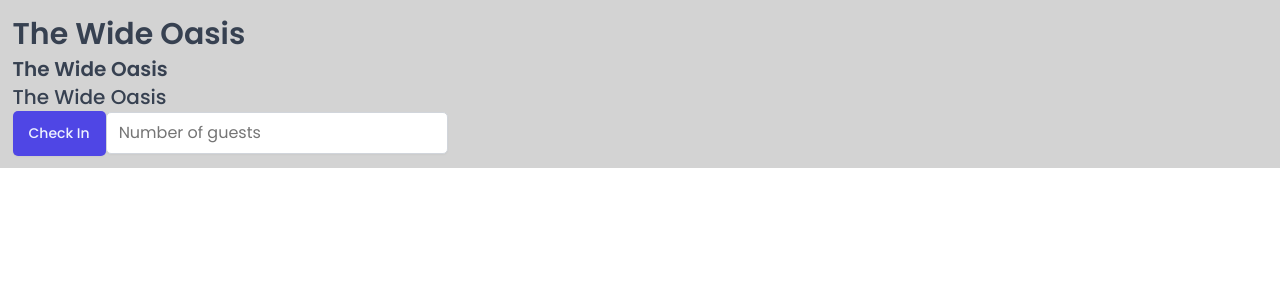
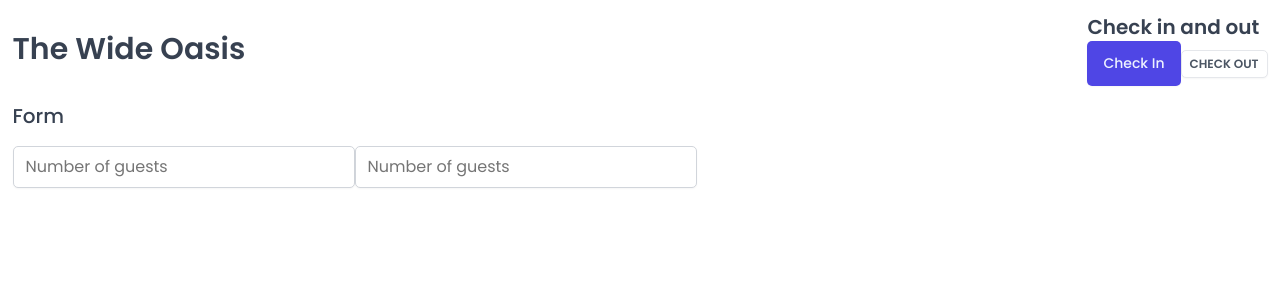
Before and after one commit to bear320/the-wide-oasis, a React (Vite) app: page / in a window 1280 px wide. Shown: the top 300 px of the page. Built offline with nearby package versions, Linux system fonts and the light colour scheme; a web font is replaced by a local one.

Commit message:
feat: 🎸 Add customized Button and Row components

```diff
--- a/src/App.tsx
+++ b/src/App.tsx
@@ -1,11 +1,11 @@
 import styled from "styled-components";
 import GlobalStyles from "./styles/GlobalStyles";
+import Row from "./ui/Row";
 import Heading from "./ui/Heading";
 import Button from "./ui/Button";
 import Input from "./ui/Input";
 
 const StyledApp = styled.div`
-  background-color: lightgray;
   padding: 1.25rem;
 `;
 
@@ -14,11 +14,32 @@
     <>
       <GlobalStyles />
       <StyledApp>
-        <Heading as="h1">The Wide Oasis</Heading>
-        <Heading as="h2">The Wide Oasis</Heading>
-        <Heading as="h3">The Wide Oasis</Heading>
-        <Button onClick={() => alert("Check In")}>Check In</Button>
-        <Input type="number" placeholder="Number of guests" />
+        <Row>
+          <Row type="horizontal">
+            <Heading as="h1">The Wide Oasis</Heading>
+
+            <div>
+              <Heading as="h2">Check in and out</Heading>
+              <Button onClick={() => alert("Check In")}>Check In</Button>
+              <Button
+                variation="secondary"
+                size="small"
+                onClick={() => alert("Check out")}
+              >
+                Check Out
+              </Button>
+            </div>
+          </Row>
+
+          <Row>
+            <Heading as="h3">Form</Heading>
+
+            <form>
+              <Input type="number" placeholder="Number of guests" />
+              <Input type="number" placeholder="Number of guests" />
+            </form>
+          </Row>
+        </Row>
       </StyledApp>
     </>
   );
--- a/src/ui/Button.tsx
+++ b/src/ui/Button.tsx
@@ -1,4 +1,9 @@
 import styled, { css } from "styled-components";
+
+interface IButtonProps {
+  variation?: "primary" | "secondary" | "danger";
+  size?: "small" | "medium" | "large";
+}
 
 const sizes = {
   small: css`
@@ -48,20 +53,18 @@
   `,
 };
 
-const Button = styled.button`
-  padding: 1.2rem 1.6rem;
+const Button = styled.button<IButtonProps>`
   border: none;
   border-radius: var(--border-radius-sm);
-  background-color: var(--color-brand-600);
-  color: var(--color-brand-50);
-  font-size: 1.4rem;
-  font-weight: 500;
   box-shadow: var(--shadow-sm);
-  cursor: pointer;
 
-  &:hover {
-    background-color: var(--color-brand-700);
-  }
+  ${(props) => sizes[props.size!]}
+  ${(props) => variations[props.variation!]}
 `;
 
+Button.defaultProps = {
+  variation: "primary",
+  size: "medium",
+};
+
 export default Button;
--- a/src/ui/Heading.tsx
+++ b/src/ui/Heading.tsx
@@ -1,10 +1,10 @@
 import styled, { css } from "styled-components";
 
-interface IProps {
+interface IHeadingProps {
   as: "h1" | "h2" | "h3";
 }
 
-const Heading = styled.h1<IProps>`
+const Heading = styled.h1<IHeadingProps>`
   ${(props) =>
     props.as === "h1" &&
     css`
--- /dev/null
+++ b/src/ui/Row.tsx
@@ -0,0 +1,29 @@
+import styled, { css } from "styled-components";
+
+interface IRowProps {
+  type?: "horizontal" | "vertical";
+}
+
+const Row = styled.div<IRowProps>`
+  display: flex;
+
+  ${({ type }) =>
+    type === "horizontal" &&
+    css`
+      justify-content: space-between;
+      align-items: center;
+    `}
+
+  ${({ type }) =>
+    type === "vertical" &&
+    css`
+      flex-direction: column;
+      gap: 1.6rem;
+    `}
+`;
+
+Row.defaultProps = {
+  type: "vertical",
+};
+
+export default Row;
```
